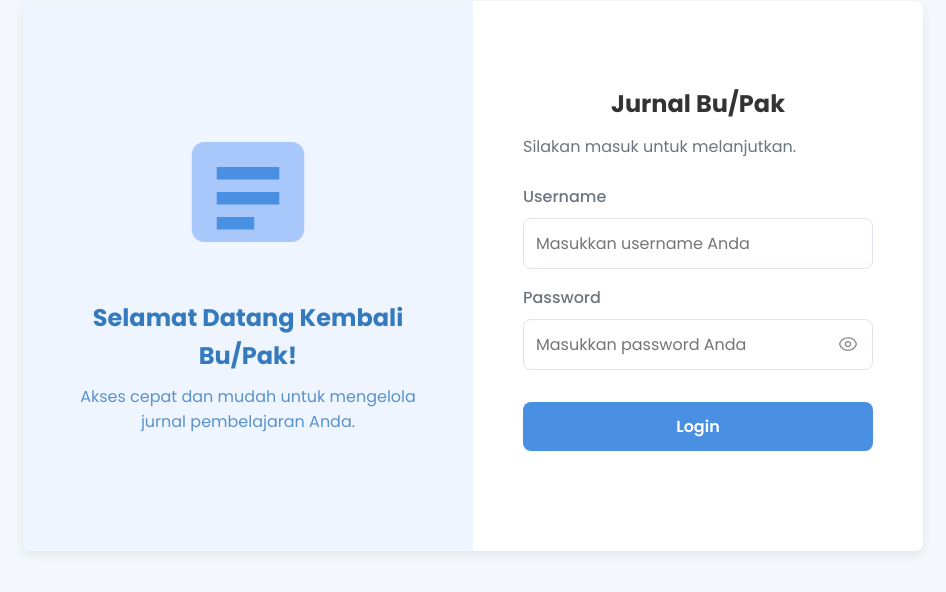
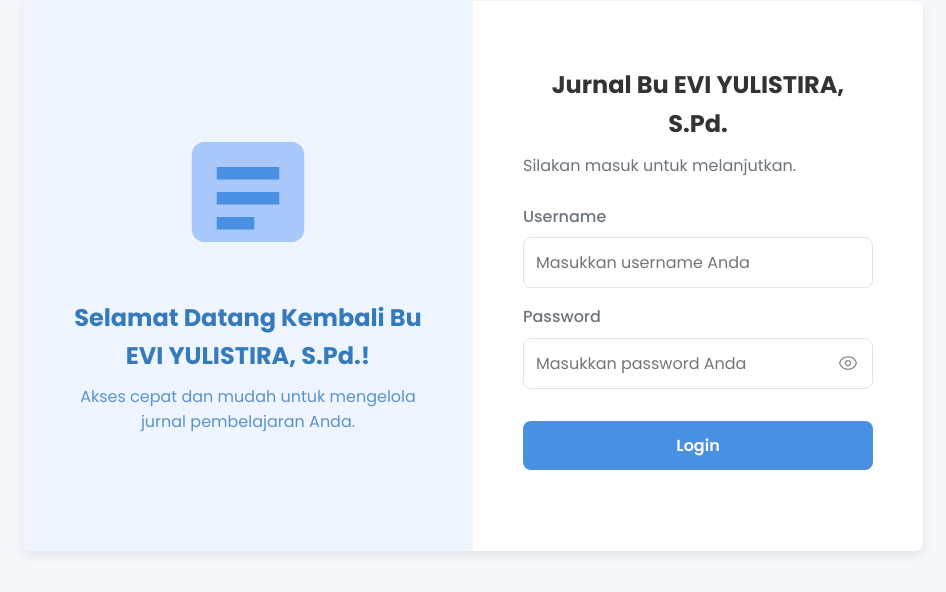
Before and after one commit to Wahyudi-1/jurnalEVIYULISTIRA, a plain HTML site: page index.html in a window 1280 px wide. Shown: the part 124-716 px from the top of the page, without its empty margins (167-1113 px from the left). Drawn offline with Linux system fonts and the light colour scheme.

Commit message:
Update index.html

```diff
--- a/index.html
+++ b/index.html
@@ -41,7 +41,7 @@
                     <path d="M7 12H17V14H7V12Z" fill="#4a90e2"/>
                     <path d="M7 16H13V18H7V16Z" fill="#4a90e2"/>
                 </svg>
-                <h3>Selamat Datang Kembali Bu/Pak!</h3>
+                <h3>Selamat Datang Kembali Bu EVI YULISTIRA, S.Pd.!</h3>
                 <p>Akses cepat dan mudah untuk mengelola jurnal pembelajaran Anda.</p>
             </div>
         </div>
@@ -50,7 +50,7 @@
         <div class="login-form-container">
             <div class="login-form-content">
 
-                <h2 class="logo">Jurnal Bu/Pak</h2>
+                <h2 class="logo">Jurnal Bu EVI YULISTIRA, S.Pd.</h2>
                 <p style="color: var(--text-light); margin-bottom: 25px;">Silakan masuk untuk melanjutkan.</p>
 
                 <form onsubmit="event.preventDefault(); document.getElementById('loginButton').click();">
```
